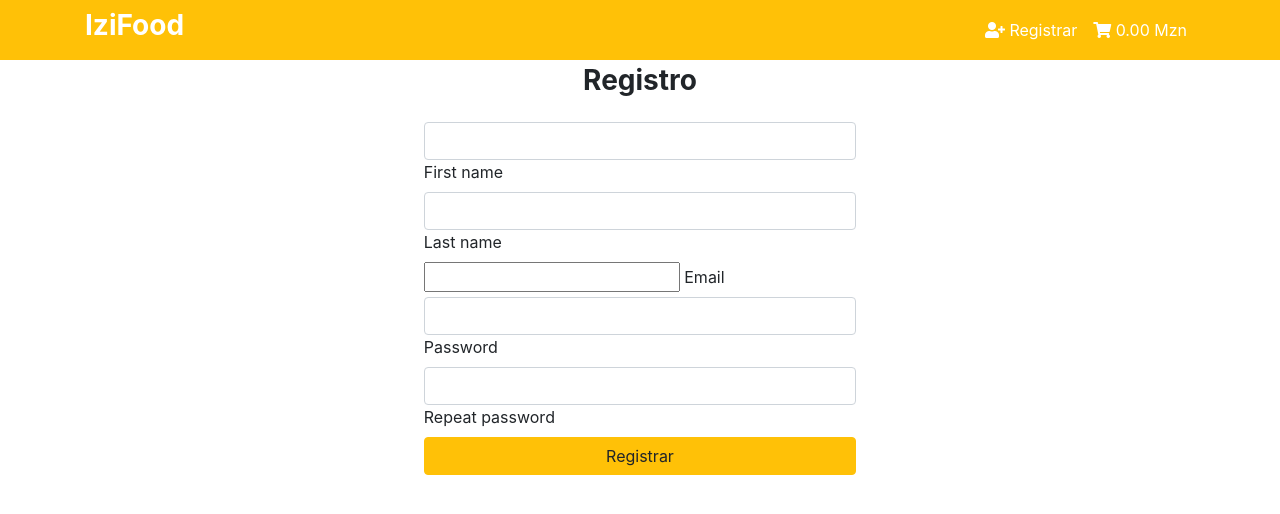
After one commit to corteisjr/Izifood, a Django app: page /accounts/register/ in a window 1280 px wide. The commit adds this page. Shown: the top 514 px of the page. Run offline with Django 3.2, Linux system fonts and the light colour scheme; parts of the project's set-up code (start-up, migrations or seed data) failed here and were passed over; some libraries are stand-ins or nearby versions.

Commit message:
feat: create register funct

```diff
--- a/accounts/forms.py
+++ b/accounts/forms.py
@@ -1,4 +1,43 @@
 from django import forms
+from django.contrib.auth.models import User
+
+
+class UserRegistrationForm(forms.ModelForm):
+    password2 = forms.CharField(
+        widget=forms.PasswordInput(
+            attrs={
+                'class': 'form-control'
+            }
+        )
+    )
+
+    class Meta:
+        model = User
+        fields = (
+            'first_name',
+            'last_name',
+            'email',
+            'password'
+        )
+
+        widgets = {
+            'first_name': forms.TextInput(
+                attrs={
+                    'class': 'form-control'
+                }
+            ),
+            'last_name': forms.TextInput(
+                attrs={
+                    'class': 'form-control'
+                }
+            ),
+            'password' : forms.PasswordInput(
+                attrs={
+                    'class' : 'form-control'
+                }
+            )
+
+        }
 
 
 class LoginForm(forms.Form):
--- /dev/null
+++ b/accounts/templates/accounts/register.html
@@ -0,0 +1,52 @@
+{% extends 'base.html' %}
+
+{% block title %}
+Registro
+{% endblock title %}
+
+
+{% block content %}
+
+{% if messages %}
+<div class="shadow-custom messages alert alert-danger col-lg-5 mx-auto text-center">
+
+    {% for message in messages %}
+    {{message}}
+    <a href="" class="close">X</a>
+    {% endfor %}
+</div>
+{% endif %}
+
+<div class="card shadow-custom border-0 col-lg-5 mx-auto mb-3">
+    <h3 class="py-3 font-weight-bold text-grey text-center">
+        Registro
+    </h3>
+    <form action="" method="post">
+        <div class="form-group">
+            {% csrf_token %}
+            <div class="input-field">
+                {{ user_form.first_name }}
+                <label for="first_name">First name</label>
+            </div>
+            <div class="input-field">
+                {{ user_form.last_name }}
+                <label for="last_name">Last name</label>
+            </div>
+            <div class="input-field">
+                {{ user_form.email }}
+                <label for="email">Email</label>
+            </div>
+            <div class="input-field">
+                {{ user_form.password }}
+                <label for="password">Password</label>
+            </div>
+            <div class="input-field">
+                {{ user_form.password2 }}
+                <label for="password2">Repeat password</label>
+            </div>
+            <button class="btn btn-block btn-warning mb-3" type="submit">Registrar</button>
+        </div>
+    </form>
+</div>
+
+{% endblock content %}
--- a/accounts/urls.py
+++ b/accounts/urls.py
@@ -1,6 +1,9 @@
 from django.urls import path
 from . import views
+from django.contrib.auth import views as auth_views
 
 urlpatterns = [
-    path('login/', views.user_login, name='login'),
+    path('login/', auth_views.LoginView.as_view(), name='login'),
+    path('logout/', auth_views.LogoutView.as_view(), name='logout'),
+    path('register/', views.register, name='register')
 ]
--- a/accounts/views.py
+++ b/accounts/views.py
@@ -1,8 +1,8 @@
 from django.shortcuts import render, redirect
-from django.http import HttpResponse
+from django.contrib import messages
 from django.contrib.auth import authenticate, login, logout
 from django.contrib.auth.models import User
-from .forms import LoginForm
+from .forms import LoginForm, UserRegistrationForm
 
 
 def user_login(request):
@@ -22,6 +22,57 @@ def user_login(request):
                     return redirect('product_list')
                 else:
                     form.add_error(None, 'Invalid password')
+            messages.error(request, 'Email ou senha inválidos')
     else:
         form = LoginForm()
     return render(request, 'accounts/login.html', {'form': form})
+
+def register(request):
+    if request.method == 'POST':
+        user_form = UserRegistrationForm(request.POST)
+        if user_form.is_valid():
+            cf = user_form.cleaned_data
+
+            email = cf['email']
+            password = cf['password']
+            password2 = cf['password2']
+
+            if password == password2:
+                if User.objects.filter(email=email).exists():
+                    messages.error(
+                        request,
+                        "Já existe um usuário com este email!!"
+                    )
+                    return render(
+                        request,
+                        'accounts/register.html',
+                        {'user_form': user_form}
+                    )
+            else:
+                messages.error(
+                    request,
+                    'As senhas não combinam!!'
+                )
+                return render(
+                    request,
+                    'accounts/register.html',
+                    {'user-form': user_form}
+                )
+            new_user = User.objects.create_user(
+                first_name = cf['first_name'],
+                last_name = cf['last_name'],
+                username=email,
+                password=password
+            )
+            return render(
+                request,
+                'accounts/register_done.html',
+                {'new_user': new_user}
+            )
+    else:
+        user_form = UserRegistrationForm()
+        return render (
+            request,
+            'accounts/register.html',
+            {'user_form': user_form}
+        )
--- a/ecommerce_project/settings.py
+++ b/ecommerce_project/settings.py
@@ -54,6 +54,10 @@ MIDDLEWARE = [
 ]
 
 ROOT_URLCONF = 'ecommerce_project.urls'
+
+LOGIN_URL = 'login'
+LOGIN_REDIRECT_URL = 'product_list'
+LOGOUT_REDIRECT_URL = 'product_list'
 
 TEMPLATES = [
     {
--- a/listings/templates/base.html
+++ b/listings/templates/base.html
@@ -30,6 +30,26 @@
             </button>
             <div class="collapse navbar-collapse" id="navbarCollapse">
                 <ul class="navbar-nav ml-auto">
+
+                    {% if request.user.is_authenticated %}
+                    <li class="nav-item">
+                        <a href="" class="nav-link text-white">
+                            <i class="fas fa-user"></i>{{request.user.email}}
+                        </a>
+                    </li>
+                    <li class="nav-item">
+                        <a href="{% url 'logout'%}" class="nav-link text-white">
+                            <i class="fas fa-sign-in-out-alt"></i>Sair
+                        </a>
+                    </li>
+                    {% else %}
+                    <li class="nav-item">
+                        <a href="{% url 'register' %}" class="nav-link text-white">
+                            <i class="fa fa-user-plus"></i>
+                            Registrar
+                        </a>
+                    </li>
+                    {% endif %}
                     <li class="nav-item">
                         <div class="dropdown-custom">
                             <a href="{% url 'cart_detail'%}" class="nav-link text-white drop-btn">
--- a/listings/views.py
+++ b/listings/views.py
@@ -34,6 +34,8 @@ def product_detail(request, category_slug, product_slug):
         if review_form.is_valid():
             cf = review_form.cleaned_data
             author_name = "Anonymous"
+            if request.user.is_authenticated and request.user.first_name != '':
+                author_name = request.user.first_name
             Review.objects.create(
                 product=product,
                 author=author_name,
```
Also changed, not shown: accounts/templates/accounts/register_done.html (added, +20 -0 lines), accounts/templates/registration/login.html (renamed from accounts/templates/accounts/login.html, +15 -3 lines).
